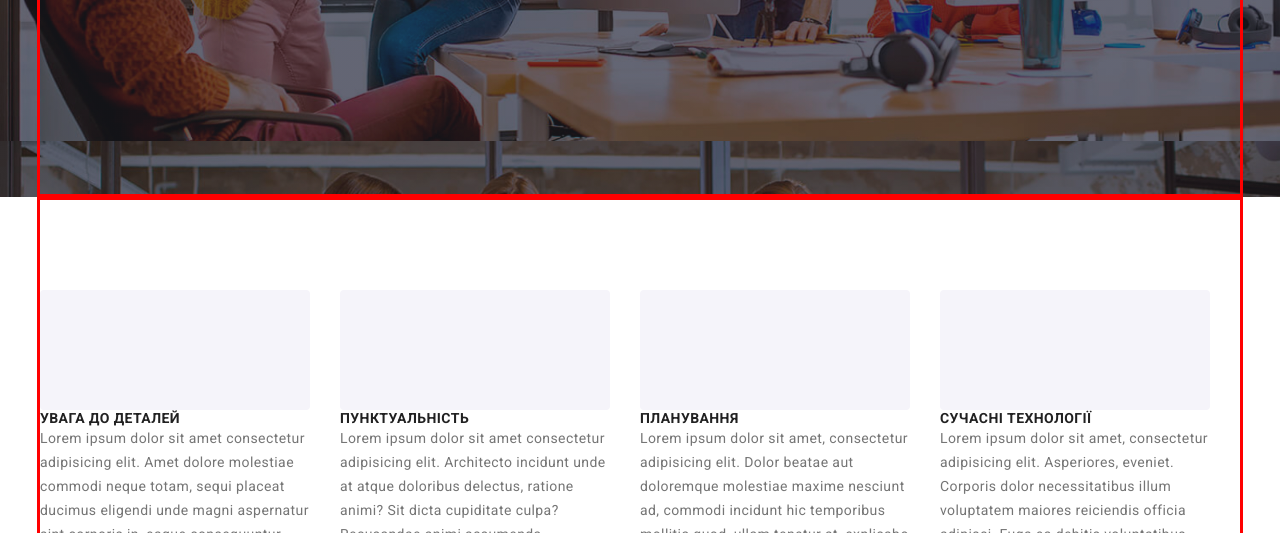
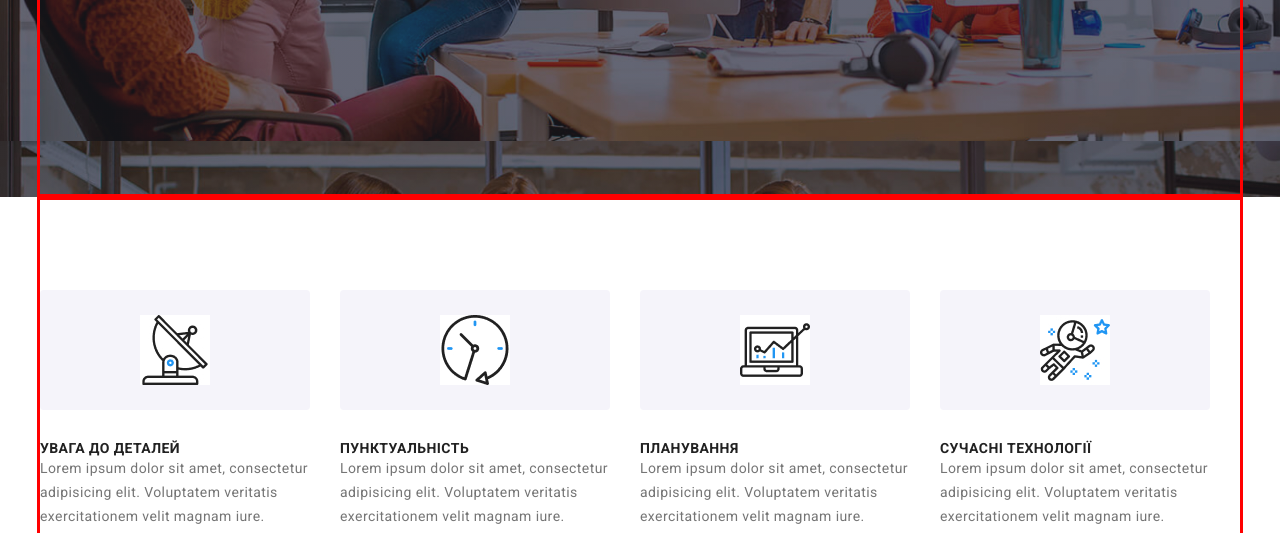
Before and after one commit to zahargnat/ht5, a plain HTML site: page index.html in a window 1280 px wide. Shown: the part 419-952 px from the top of the page. Drawn offline with nearby package versions, Linux system fonts and the light colour scheme.

Commit message:
background

```diff
--- a/index.html
+++ b/index.html
@@ -54,37 +54,26 @@
           <li class="main-headers">
             <h2 class="main-name">УВАГА ДО ДЕТАЛЕЙ</h2>
             <p class="main-text">
-              Lorem ipsum dolor sit amet consectetur adipisicing elit. Amet
-              dolore molestiae commodi neque totam, sequi placeat ducimus
-              eligendi unde magni aspernatur sint corporis in, eaque
-              consequuntur libero voluptatum, optio quam.
+              Lorem ipsum dolor sit amet, consectetur adipisicing elit. Voluptatem veritatis exercitationem velit magnam iure.
             </p>
           </li>
           <li class="main-headers">
             <h2 class="main-name">ПУНКТУАЛЬНІСТЬ</h2>
             <p class="main-text">
-              Lorem ipsum dolor sit amet consectetur adipisicing elit.
-              Architecto incidunt unde at atque doloribus delectus, ratione
-              animi? Sit dicta cupiditate culpa? Recusandae animi assumenda
-              exercitationem fugiat eos qui temporibus error?
+              Lorem ipsum dolor sit amet, consectetur adipisicing elit. Voluptatem veritatis exercitationem velit magnam iure.
             </p>
           </li>
           <li class="main-headers">
             <h2 class="main-name">ПЛАНУВАННЯ</h2>
             <p class="main-text">
-              Lorem ipsum dolor sit amet, consectetur adipisicing elit. Dolor
-              beatae aut doloremque molestiae maxime nesciunt ad, commodi
-              incidunt hic temporibus mollitia quod, ullam tenetur at, explicabo
-              eligendi quibusdam magnam fuga.
+              Lorem ipsum dolor sit amet, consectetur adipisicing elit. Voluptatem veritatis exercitationem velit magnam iure.
             </p>
           </li>
           <li class="main-headers">
             <h2 class="main-name">СУЧАСНІ ТЕХНОЛОГІЇ</h2>
             <p class="main-text">
-              Lorem ipsum dolor sit amet, consectetur adipisicing elit.
-              Asperiores, eveniet. Corporis dolor necessitatibus illum
-              voluptatem maiores reiciendis officia adipisci. Fuga ea debitis
-              voluptatibus dolorem aliquid in nesciunt beatae iusto temporibus?
+              Lorem ipsum dolor sit amet, consectetur adipisicing elit. Voluptatem veritatis exercitationem velit magnam iure.
+
             </p>
           </li>
         </ul>
--- a/styless/stylles.css
+++ b/styless/stylles.css
@@ -209,26 +209,26 @@ padding-bottom: 94px ;
     height: 120px;
     background-color: #F5F4FA;
     border-radius: 4px;
+    background-size: 70px;
+    background-position: center;
+    background-repeat: no-repeat;
+    margin-bottom: 30px;
 }
 
-.main-headers::before :nth-child(1){
+.main-headers:nth-child(1)::before{
 background-image: url(../img/antenna.jpg);
-background-size: 70px, 70px;
 }
 
-.main-headers::before :nth-child(2){
+.main-headers:nth-child(2)::before{
     background-image: url(../img/clock.jpg);
-    background-size: 70px, 70px;
 }
 
-.main-headers::before :nth-child(3){
+.main-headers:nth-child(3)::before{
     background-image: url(../img/diagram.jpg);
-    background-size: 70px, 70px;
     }
 
-.main-headers::before :nth-child(4){
+.main-headers:nth-child(4):before{
     background-image: url(../img/astronaut.jpg);
-    background-size: 70px, 70px;
 }
 
 .main-texts{
```
